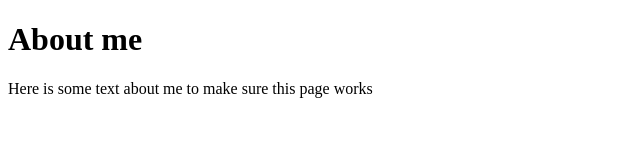
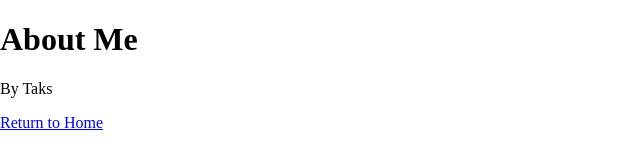
Before and after one commit to Taks396/taks396.github.io, a plain HTML site: page HTML Files/About Me.html in a window 1280 px wide. Shown: the whole page, without its empty margins (0-640 px from the left). Drawn offline with Linux system fonts and the light colour scheme.

Commit message:
Moved to proper directory and added some HTML to verify the page works.

```diff
--- a/HTML Files/About Me.html
+++ b/HTML Files/About Me.html
@@ -2,11 +2,15 @@
 <html>
   <head>
     <title>About Me</title>
-    <!-- Can't remember what goes here off the top of my head -->
-  </head>
+    <link rel="stylesheet" href="../CSS%20Styles/Base%20Style.css">
+	</head>
 
-  <header>
-    <h1>About me</h1>
-    Here is some text about me to make sure this page works
-  </header>
+	<header>
+		<h1>About Me</h1>
+		<p title="Ok fine, you got me. Heres a quick blurb about myself.">By Taks</p>
+	</header>
+
+  <body>
+    <a href="./Homepage.html">Return to Home</a>
+  </body>
 </html>
```
